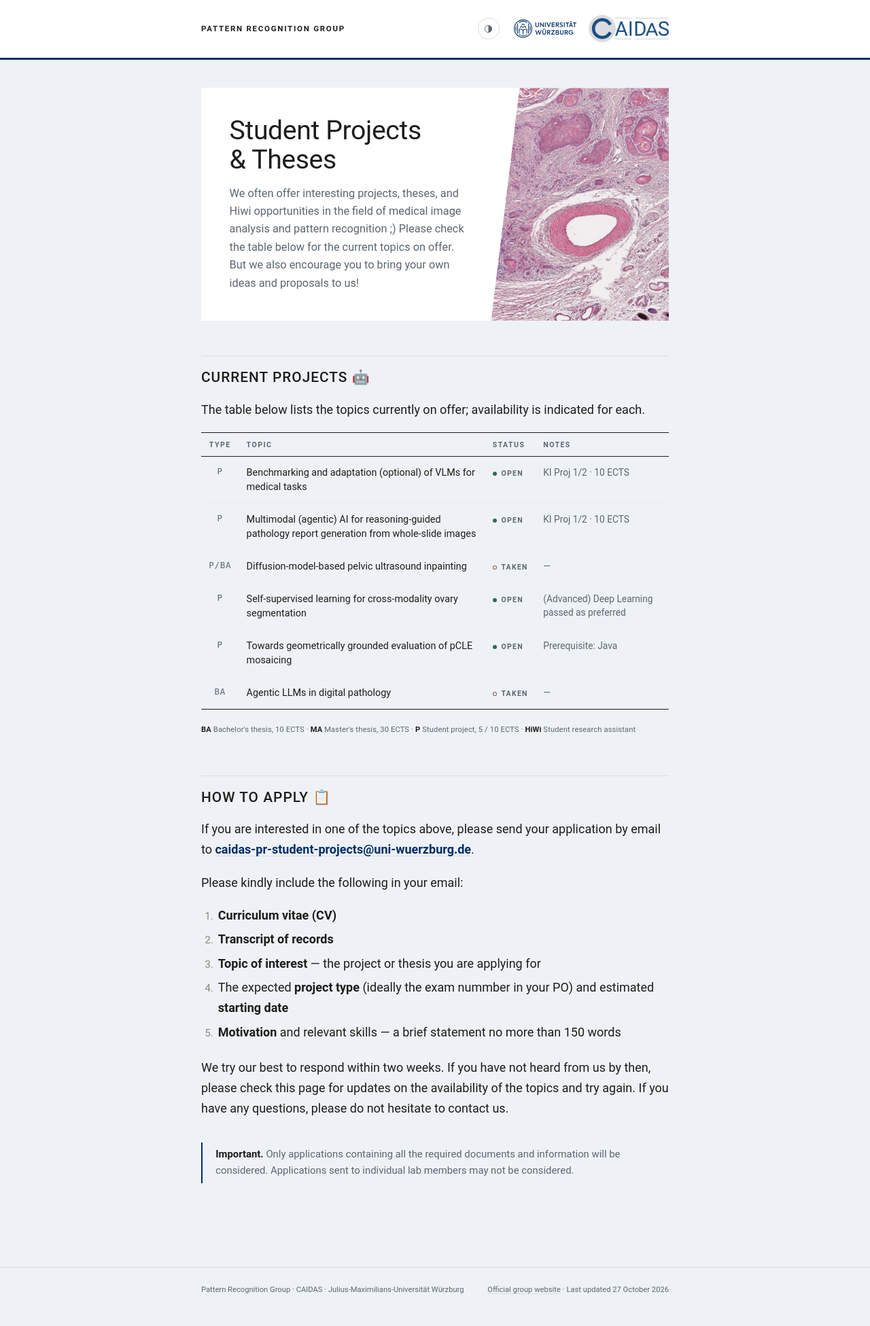
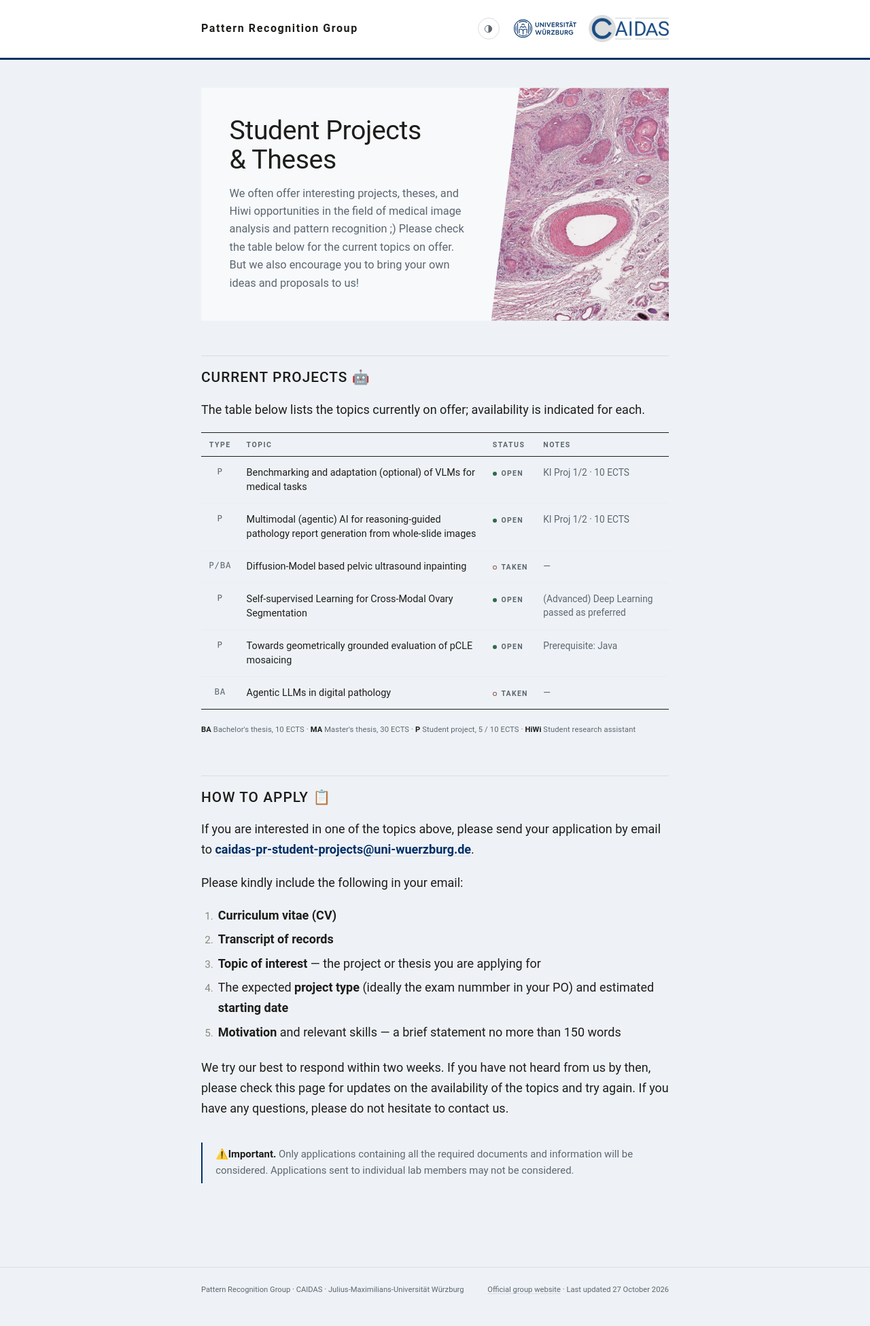
Before and after one commit to Pattern-Recognition-JMU-Test/open_projs, a Jekyll site: the page built from current_projects.md, in a window 1280 px wide. Shown: the whole page at 68% size. Built offline with Jekyll 4.4.1, drawn with Linux system fonts in a browser that asks for light colours.

Commit message:
change layout

```diff
--- a/_config.yml
+++ b/_config.yml
@@ -2,3 +2,5 @@
 tagline: "CAIDAS · Julius-Maximilians-Universität Würzburg"
 description: "Student projects and theses at the Pattern Recognition Group, CAIDAS, Julius-Maximilians-Universität Würzburg."
 lang: en
+url: "https://pattern-recognition-jmu-test.github.io"
+baseurl: "/open_projs"
--- a/assets/css/style.css
+++ b/assets/css/style.css
@@ -18,6 +18,7 @@
 
   /* Theme-dependent surfaces. */
   --surface: #ffffff;
+  --hero-bg: #f7f9fb;
   --logo-chip: transparent;
   --logo-chip-pad: 0;
   --hero-image-filter: none;
@@ -43,6 +44,7 @@
     --taken: #c08f85;
 
     --surface: #171a1f;
+    --hero-bg: #1a1d22;
     --logo-chip: #fcfbf8;
     --logo-chip-pad: 0.3rem 0.55rem;
     --hero-image-filter: brightness(0.88) saturate(0.95);
@@ -62,6 +64,7 @@
   --open: #79b394;
   --taken: #c08f85;
   --surface: #171a1f;
+  --hero-bg: #1a1d22;
   --logo-chip: #fcfbf8;
   --logo-chip-pad: 0.3rem 0.55rem;
   --hero-image-filter: brightness(0.88) saturate(0.95);
@@ -148,10 +151,9 @@
 
 .site-title {
   font-family: var(--sans);
-  font-size: 0.72rem;
+  font-size: 1.00rem;
   font-weight: 650;
-  letter-spacing: 0.15em;
-  text-transform: uppercase;
+  letter-spacing: 0.1em;
   color: var(--ink);
 }
 
@@ -226,7 +228,7 @@
   display: grid;
   grid-template-columns: minmax(0, 1fr) minmax(0, 38%);
   margin-bottom: 3.2rem;
-  background: var(--surface);
+  background: var(--hero-bg);
   overflow: hidden;
 }
 
--- a/current_projects.md
+++ b/current_projects.md
@@ -13,8 +13,8 @@
 |:--:|---|---|:--|
 | P | Benchmarking and adaptation (optional) of VLMs for medical tasks | <span class="status status--open">Open</span> | KI Proj 1/2 · 10 ECTS |
 | P | Multimodal (agentic) AI for reasoning-guided pathology report generation from whole-slide images | <span class="status status--open">Open</span> | KI Proj 1/2 · 10 ECTS |
-| P/BA | Diffusion-model-based pelvic ultrasound inpainting | <span class="status status--taken">Taken</span> | — |
-| P | Self-supervised learning for cross-modality ovary segmentation | <span class="status status--open">Open</span> | (Advanced) Deep Learning passed as preferred |
+| P/BA | Diffusion-Model based pelvic ultrasound inpainting | <span class="status status--taken">Taken</span> | — |
+| P | Self-supervised Learning for Cross-Modal Ovary Segmentation | <span class="status status--open">Open</span> | (Advanced) Deep Learning passed as preferred |
 | P | Towards geometrically grounded evaluation of pCLE mosaicing | <span class="status status--open">Open</span> | Prerequisite: Java |
 | BA | Agentic LLMs in digital pathology | <span class="status status--taken">Taken</span> | — |
 
@@ -35,4 +35,4 @@
 
 We try our best to respond within two weeks. If you have not heard from us by then, please check this page for updates on the availability of the topics and try again. If you have any questions, please do not hesitate to contact us.
 
-> **Important.** Only applications containing all the required documents and information will be considered. Applications sent to individual lab members may not be considered.
+> **⚠️Important.** Only applications containing all the required documents and information will be considered. Applications sent to individual lab members may not be considered.
```
